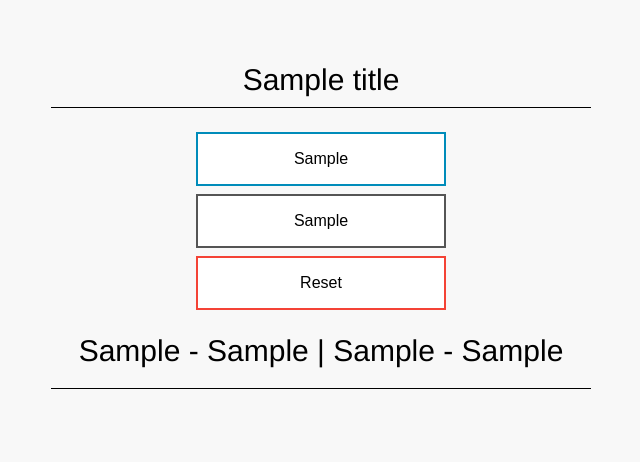
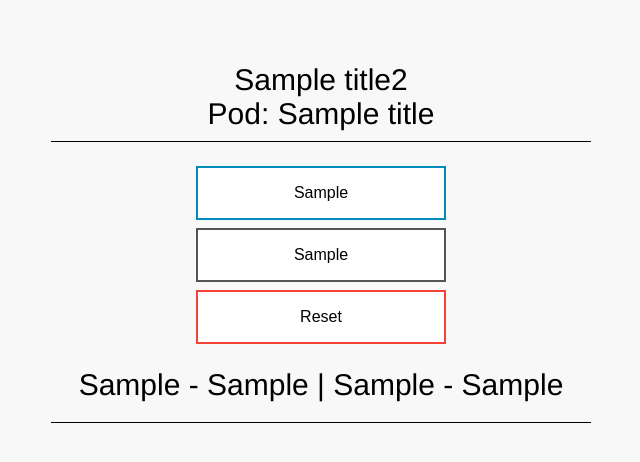
Before and after one commit to michaeljacinto/azure-cicd-pipeline, a Flask app: template azure-vote/azure-vote/templates/index.html in a window 1280 px wide. Shown: the top 462 px of the page, without its empty margins (319-959 px from the left). Run offline with Flask 2, Linux system fonts and the light colour scheme; the template is opened without the code that fills it: most values are stand-ins (such as "Sample title", 1, 10 or a date in 2020).

Commit message:
small mod

```diff
--- a/azure-vote/azure-vote/main.py
+++ b/azure-vote/azure-vote/main.py
@@ -27,6 +27,7 @@ else:
 # Redis configurations
 redis_server = os.environ['REDIS']
 
+title2 = app.config['TITLE']
 # Redis Connection
 try:
     if "REDIS_PWD" in os.environ:
@@ -59,7 +60,7 @@ def index():
         vote2 = r.get(button2).decode('utf-8')
 
         # Return index with values
-        return render_template("index.html", value1=int(vote1), value2=int(vote2), button1=button1, button2=button2, title=title)
+        return render_template("index.html", value1=int(vote1), value2=int(vote2), button1=button1, button2=button2, title=title, title2=title2)
 
     elif request.method == 'POST':
         if request.form['vote'] == 'reset':
@@ -68,7 +69,7 @@ def index():
             r.set(button2, 0)
             vote1 = r.get(button1).decode('utf-8')
             vote2 = r.get(button2).decode('utf-8')
-            return render_template("index.html", value1=int(vote1), value2=int(vote2), button1=button1, button2=button2, title=title)
+            return render_template("index.html", value1=int(vote1), value2=int(vote2), button1=button1, button2=button2, title=title, title2=title2)
 
         else:
             # Insert vote result into DB
@@ -80,7 +81,7 @@ def index():
             vote2 = r.get(button2).decode('utf-8')
 
             # Return results
-            return render_template("index.html", value1=int(vote1), value2=int(vote2), button1=button1, button2=button2, title=title)
+            return render_template("index.html", value1=int(vote1), value2=int(vote2), button1=button1, button2=button2, title=title, title2=title2)
 
 
 if __name__ == "__main__":
--- a/azure-vote/azure-vote/templates/index.html
+++ b/azure-vote/azure-vote/templates/index.html
@@ -13,7 +13,8 @@
 <body>
     <div id="container">
         <form id="form" name="form" action="/"" method="post"><center>
-        <div id="logo">{{title}}</div>
+        <div id="logo">{{title2}}</div>
+        <div id="logo">Pod: {{title}}</div>
         <div id="space"></div>
         <div id="form">
         <button name="vote" value="{{button1}}" onclick="send()" class="button button1">{{button1}}</button>
```
